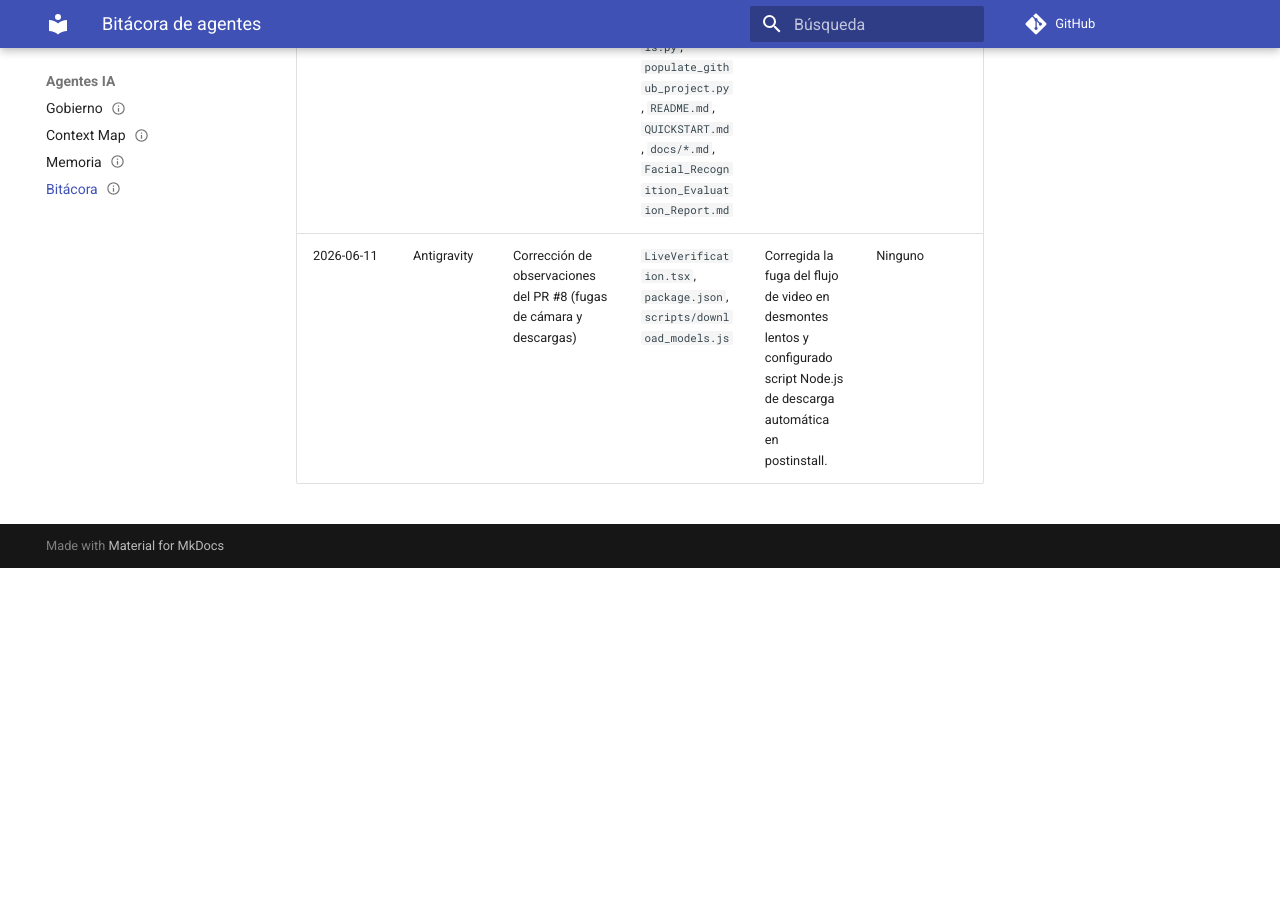
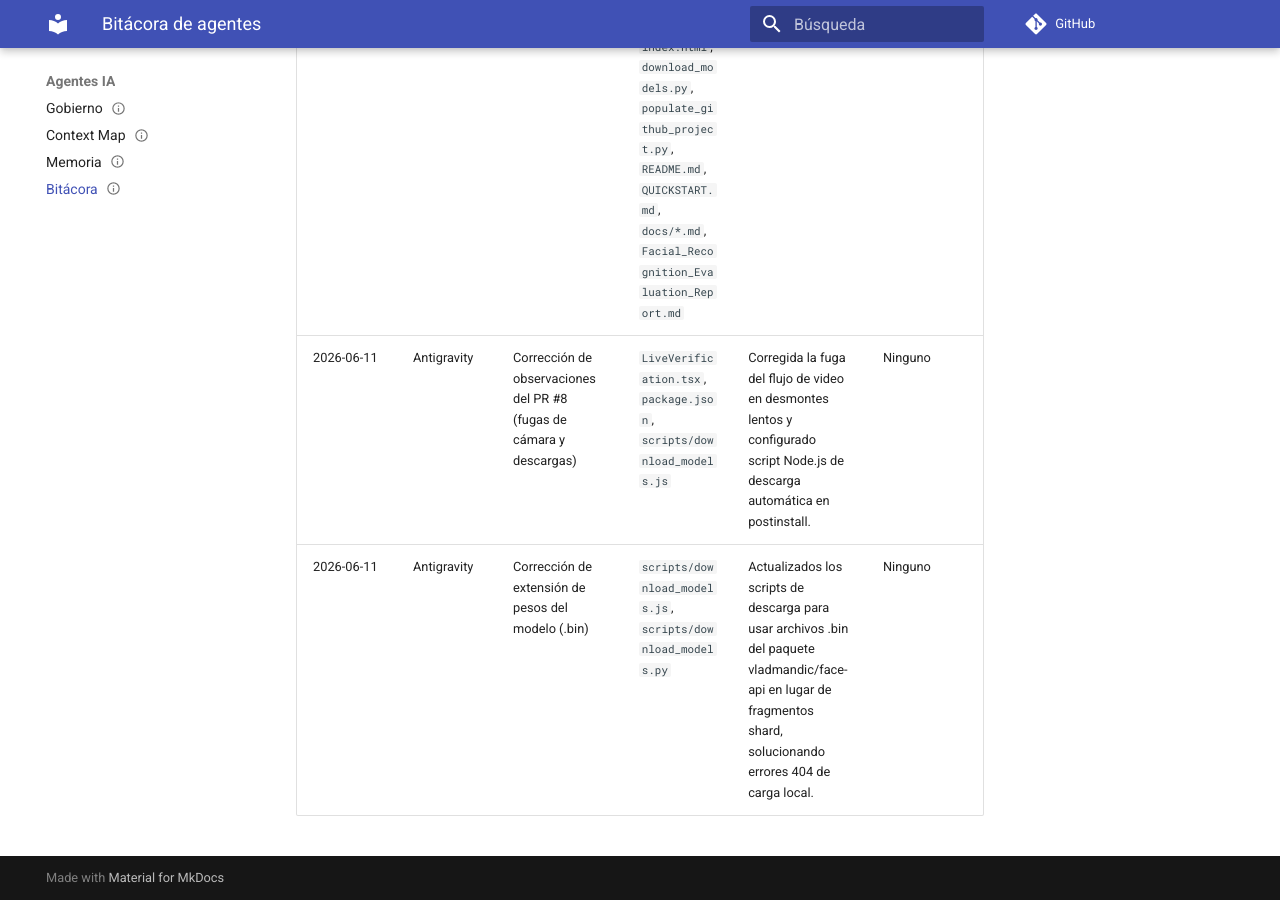
Before and after one commit to EnriqueMascote/Rekognition, an MkDocs documentation site: the page built from docs/agents/agent-log.md, in a window 1280 px wide and 900 px high, scrolled down 536 px. Built offline with MkDocs 1.6.1 and Material for MkDocs 9.7.7, drawn with Linux system fonts in a browser that asks for light colours; comment, search, counter and statistics services are not loaded; before the commit the page ends 1104 px from its top, so only the background shows below that.

Commit message:
docs: document weights extension correction in agent-log.md

```diff
--- a/docs/agents/agent-log.md
+++ b/docs/agents/agent-log.md
@@ -14,3 +14,4 @@ tags: [agents]
 | :--- | :--- | :--- | :--- | :--- | :--- |
 | 2026-06-11 | Antigravity | Implementación de Reconocimiento Facial y Reporte Académico | `App.tsx`, `index.css`, `ModelLoader.tsx`, `LiveVerification.tsx`, `BatchEvaluation.tsx`, `AlgorithmVisualizer.tsx`, `package.json`, `index.html`, `download_models.py`, `populate_github_project.py`, `README.md`, `QUICKSTART.md`, `docs/*.md`, `Facial_Recognition_Evaluation_Report.md` | Compilación exitosa de la aplicación web y redacción de reporte técnico exhaustivo. | Vulnerabilidad inherente a ataques físicos de presentación (spoofing) 2D con fotos impresas o pantallas si no se usa liveness detection o hardware 3D. |
 | 2026-06-11 | Antigravity | Corrección de observaciones del PR #8 (fugas de cámara y descargas) | `LiveVerification.tsx`, `package.json`, `scripts/download_models.js` | Corregida la fuga del flujo de video en desmontes lentos y configurado script Node.js de descarga automática en postinstall. | Ninguno |
+| 2026-06-11 | Antigravity | Corrección de extensión de pesos del modelo (.bin) | `scripts/download_models.js`, `scripts/download_models.py` | Actualizados los scripts de descarga para usar archivos .bin del paquete vladmandic/face-api en lugar de fragmentos shard, solucionando errores 404 de carga local. | Ninguno |
```
